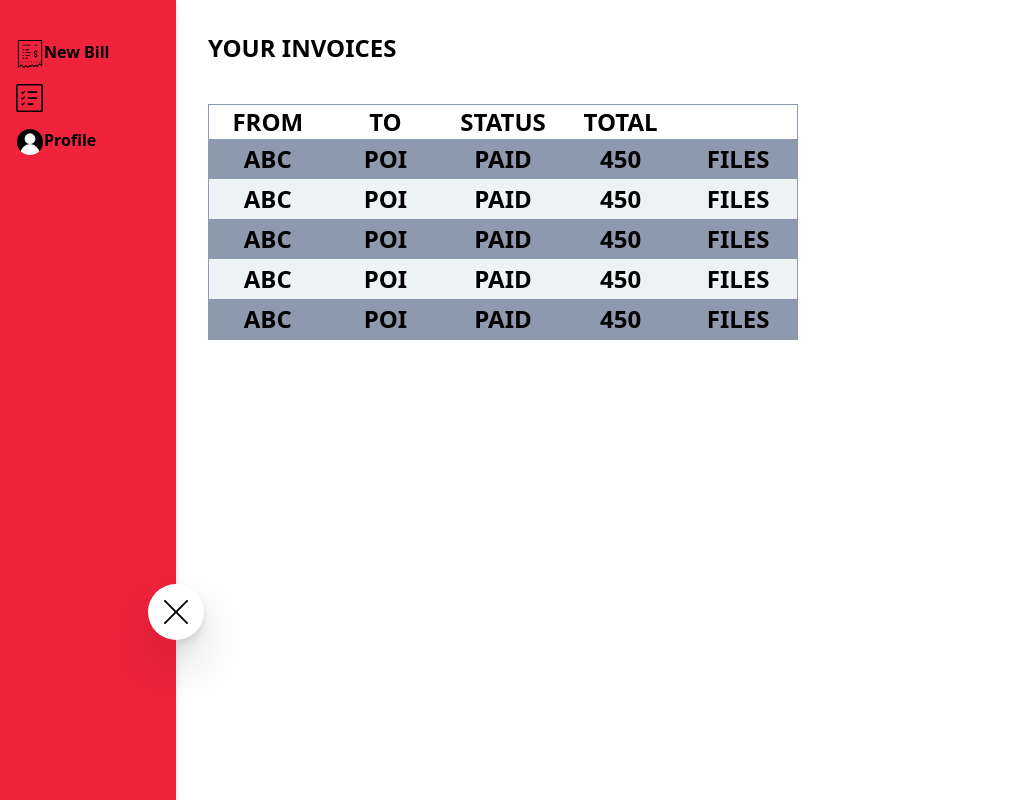
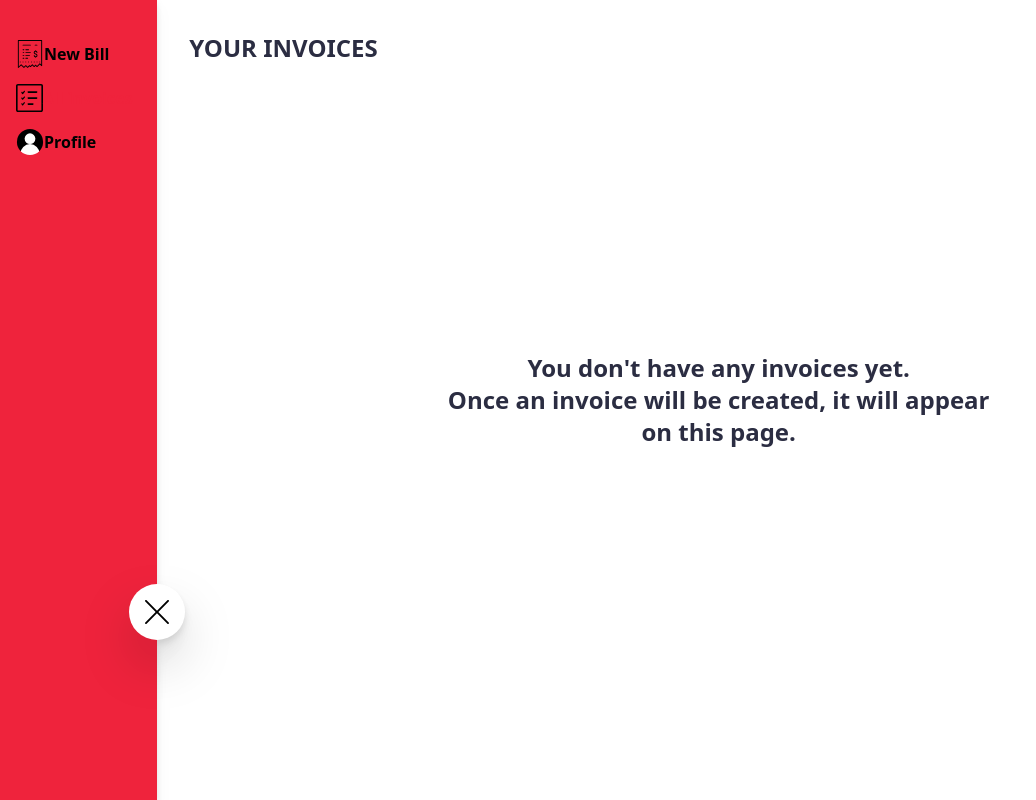
Before and after one commit to SebastienStordeur/Invoices-SaaS, a React (Create React App) app: page /all-invoices in a window 1280 px wide. Shown: the whole page, without its empty margins (0-1036 px from the left). Built offline with nearby package versions, Linux system fonts and the light colour scheme.

Commit message:
Login form (not working), conditionnal rendering on invoices

```diff
--- a/src/components/Forms/Login/LoginForm.tsx
+++ b/src/components/Forms/Login/LoginForm.tsx
@@ -1,7 +1,18 @@
 import React from "react";
 
 const LoginForm: React.FC = () => {
-  return <div>LoginForm</div>;
+  return (
+    <form>
+      <div>
+        <label htmlFor="email">Email</label>
+        <input type="email" />
+      </div>
+      <div>
+        <label htmlFor="password">Password</label>
+        <input type="password" />
+      </div>
+    </form>
+  );
 };
 
 export default LoginForm;
--- a/src/components/Layout/Sidepanel/List/LinkList.tsx
+++ b/src/components/Layout/Sidepanel/List/LinkList.tsx
@@ -17,19 +17,19 @@ const LinkList: React.FC<LinkListInterface> = ({ isOpen }) => {
   return (
     <ul className="mt-10">
       <NavLink to="/invoice/create" style={({ isActive }) => (isActive ? activeStyle : undefined)}>
-        <li className={`flex mb-4 w-full ${!isOpen && "justify-center"}`}>
+        <li className={`flex items-center mb-4 w-full ${!isOpen && "justify-center"}`}>
           <img src={invoice} alt="" className="h-7" />
           {isOpen && "New Bill"}
         </li>
       </NavLink>
       <NavLink to="/all-invoices" style={({ isActive }) => (isActive ? activeStyle : undefined)}>
-        <li className={`flex mb-4 w-full ${!isOpen && "justify-center"}`}>
+        <li className={`flex items-center mb-4 w-full ${!isOpen && "justify-center"}`}>
           <img src={historic} alt="" className="h-7" />
           {isOpen && "All invoices"}
         </li>
       </NavLink>
       <NavLink to="/profile/id" style={({ isActive }) => (isActive ? activeStyle : undefined)}>
-        <li className={`flex mb-4 w-full ${!isOpen && "justify-center"}`}>
+        <li className={`flex items-center mb-4 w-full ${!isOpen && "justify-center"}`}>
           <img src={profile} alt="" className="h-7" />
           {isOpen && "Profile"}
         </li>
--- a/src/pages/AllInvoices.tsx
+++ b/src/pages/AllInvoices.tsx
@@ -1,15 +1,26 @@
-import React, { useState } from "react";
+import React, { useEffect, useState } from "react";
 import InvoiceTable from "../components/Invoices/InvoiceTable";
 import Sidepanel from "../components/Layout/Sidepanel/Sidepanel";
 
-const AllInvoices = () => {
+const AllInvoices: React.FC = () => {
   const [invoices, setInvoices] = useState<any[]>([]);
+
+  useEffect(() => {
+    console.log("invoices");
+  }, []);
   return (
     <div className="flex">
       <Sidepanel></Sidepanel>
-      <div className="p-8 uppercase text-2xl font-semibold">
-        <h2>Your invoices</h2>
-        <InvoiceTable />
+      <div className="p-8 w-full text-2xl font-semibold relative">
+        <h2 className="uppercase text-darkgray">Your invoices</h2>
+        {invoices.length > 0 && <InvoiceTable />}
+        {invoices.length <= 0 && (
+          <p className="text-center text-darkgray absolute top-1/2 left-1/2 transform -translate-x-1/2 -translate-y-1/2">
+            You don't have any invoices yet.
+            <br />
+            Once an invoice will be created, it will appear on this page.
+          </p>
+        )}
       </div>
     </div>
   );
--- a/src/pages/Dashboard.tsx
+++ b/src/pages/Dashboard.tsx
@@ -1,7 +1,14 @@
 import React from "react";
+import Sidepanel from "../components/Layout/Sidepanel/Sidepanel";
 
 const Dashboard = () => {
-  return <React.Fragment></React.Fragment>;
+  return (
+    <React.Fragment>
+      <div className="flex">
+        <Sidepanel />
+      </div>
+    </React.Fragment>
+  );
 };
 
 export default Dashboard;
```
